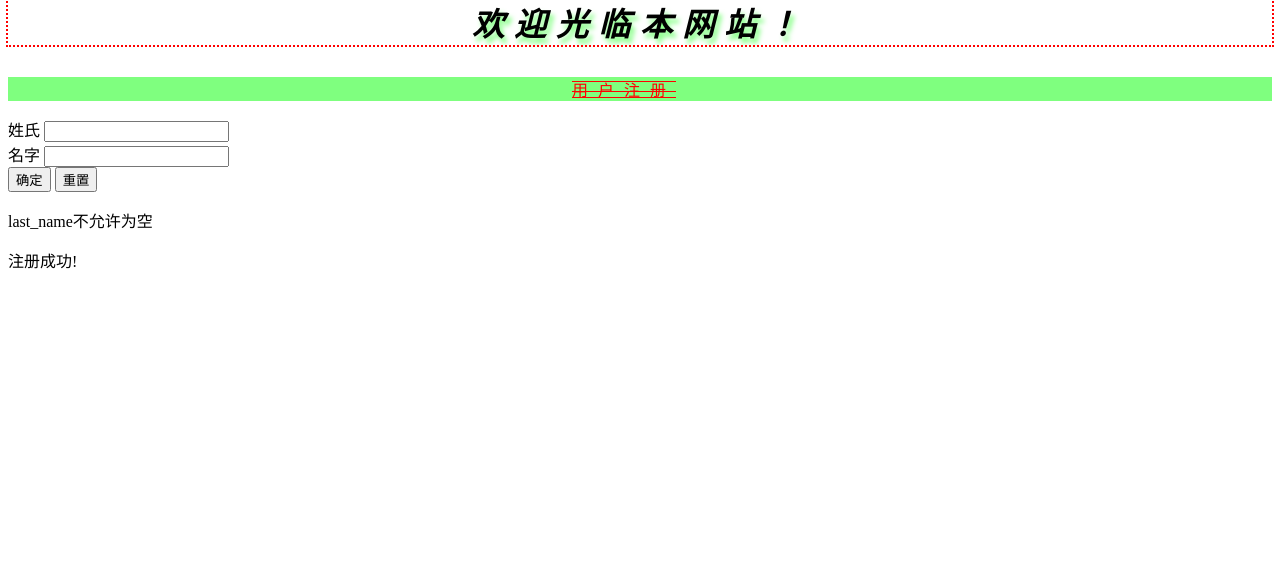
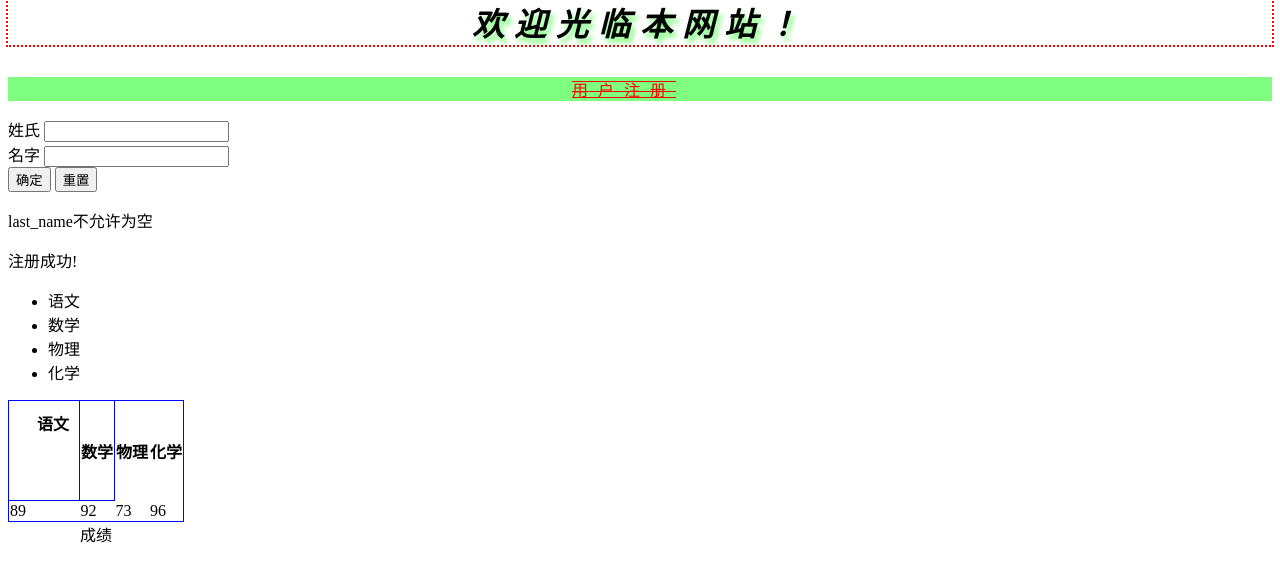
Before and after one commit to labrick/Search, a Django app: page /index/ in a window 1280 px wide. Shown: the part 78-660 px from the top of the page. Run offline with Django 3.2, Linux system fonts and the light colour scheme.

Commit message:
study style inline

```diff
--- a/smodel/templates/index.html
+++ b/smodel/templates/index.html
@@ -54,5 +54,34 @@
     {% else %}
         <p>{{first_name}}{{last_name}}注册成功!</p>
     {% endif %}
+    <ul>
+        <li>语文</li>
+        <li>数学</li>
+        <li>物理</li>
+        <li>化学</li>
+    </ul>
+    <table style="border:1px solid blue;
+                  border-collapse:collapse;
+                  caption-side:bottom;
+                  table-layout:fixed;">
+    <caption>成绩</caption>
+    <tr>
+        <th style="border:1px solid blue;
+                   width:50px;
+                   height:100px;
+                   vertical-align:top;
+                   text-align:right;
+                   padding:10px;
+                   ">语文</th>
+        <th style="border:1px solid blue;">数学</th>
+        <th>物理</th>
+        <th>化学</th>
+    </tr>
+    <tr>
+        <td>89</td>
+        <td>92</td>
+        <td>73</td>
+        <td>96</td>
+    </table>
 </body>
 </html>
```
